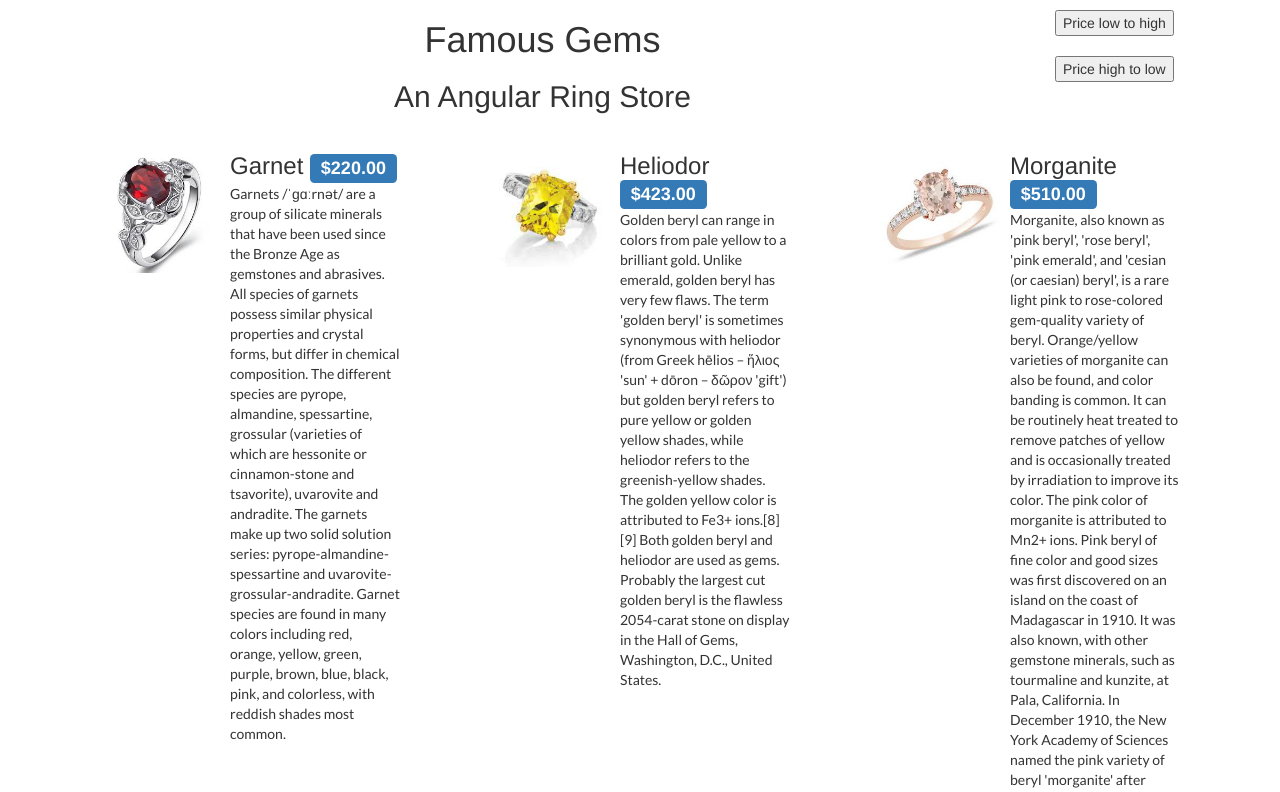
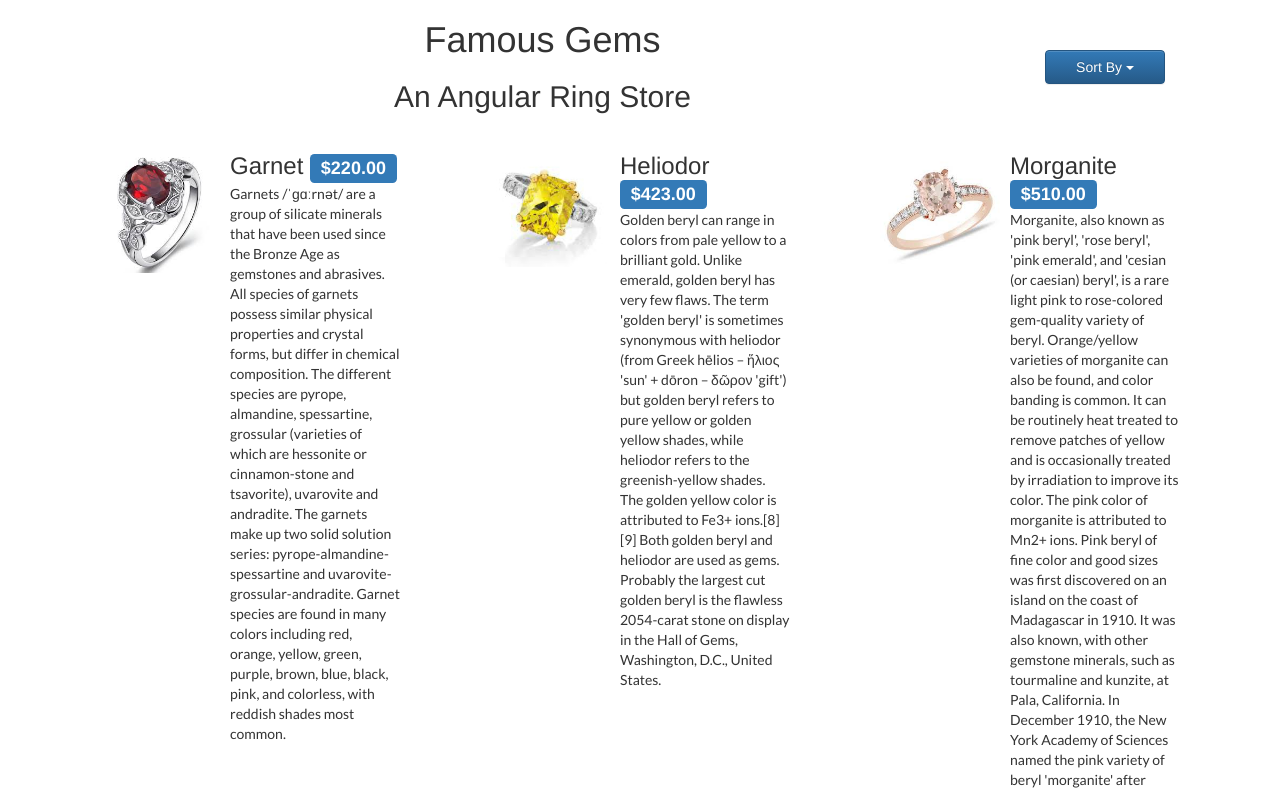
Before and after one commit to Igor333m/angulargems, a website: page index.html in a window 1280 px wide. Shown: the top 792 px of the page. Drawn offline with Linux system fonts and the light colour scheme.

Commit message:
Button changed to button group

```diff
--- a/css/style.css
+++ b/css/style.css
@@ -23,5 +23,6 @@ img[src] {
 }
 
 button {
-	margin: 10px;
+	margin-top: 50px;
+	width: 120px;
 }
--- a/index.html
+++ b/index.html
@@ -20,8 +20,15 @@
 				<h2 class="text-center">An Angular Ring Store</h2>
 			</div>
 			<div class="col-xs-12 col-sm-2">
-				<button>Price low to high</button>
-				<button>Price high to low</button>
+				<div class="btn-group text-center">
+					<button type="button" class="btn btn-primary dropdown-toggle" data-toggle="dropdown" aria-haspopup="true" aria-expanded="false">
+    Sort By <span class="caret"></span>
+  					</button>
+					<ul class="dropdown-menu">
+						<li><a href="#">Price Low to High</a></li>
+						<li><a href="#">price High to Low</a></li>
+					</ul>
+				</div>
 			</div>
 		</div>
 		<div class="row" ng-controller = "GemController as gem">
```
